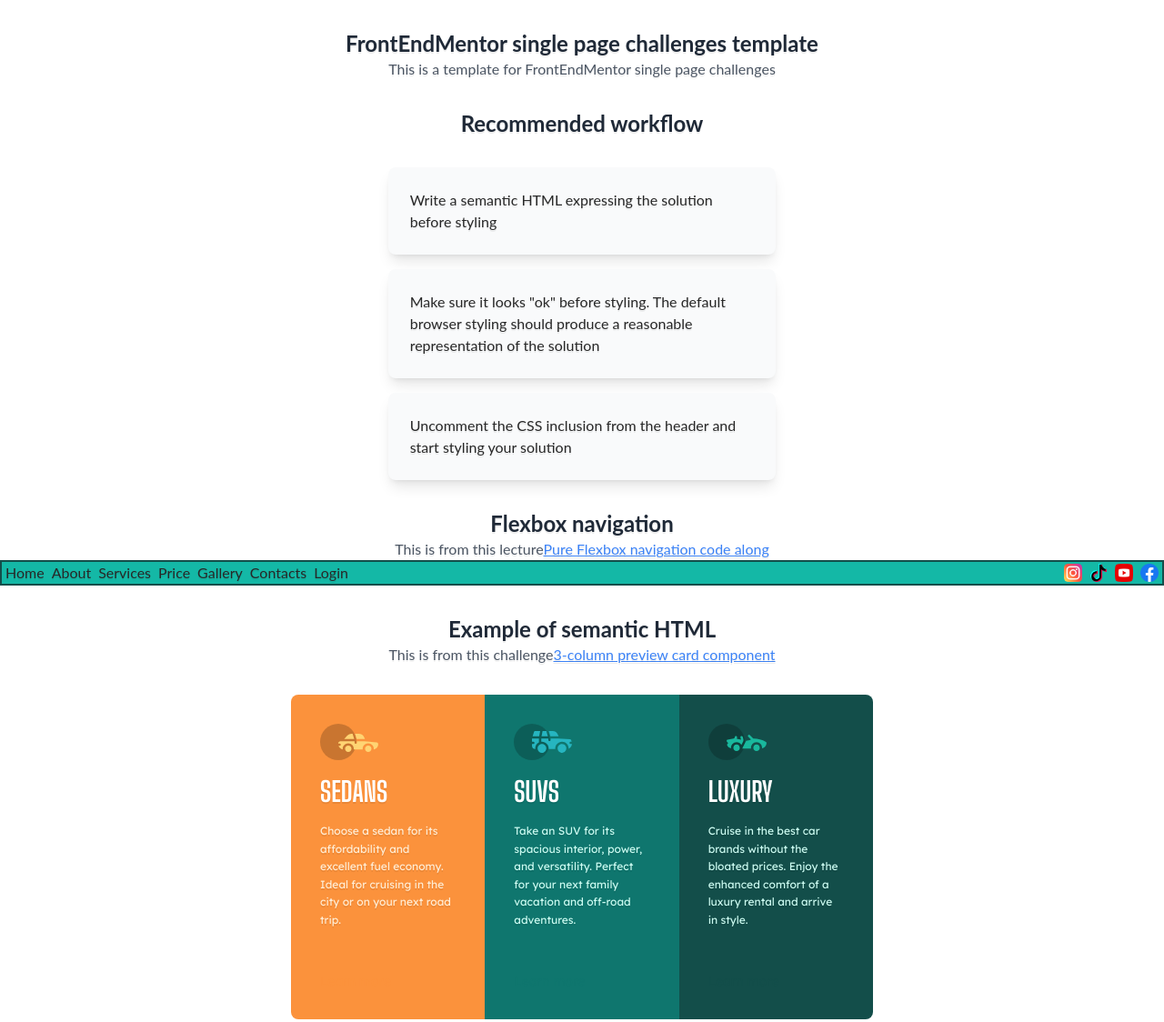
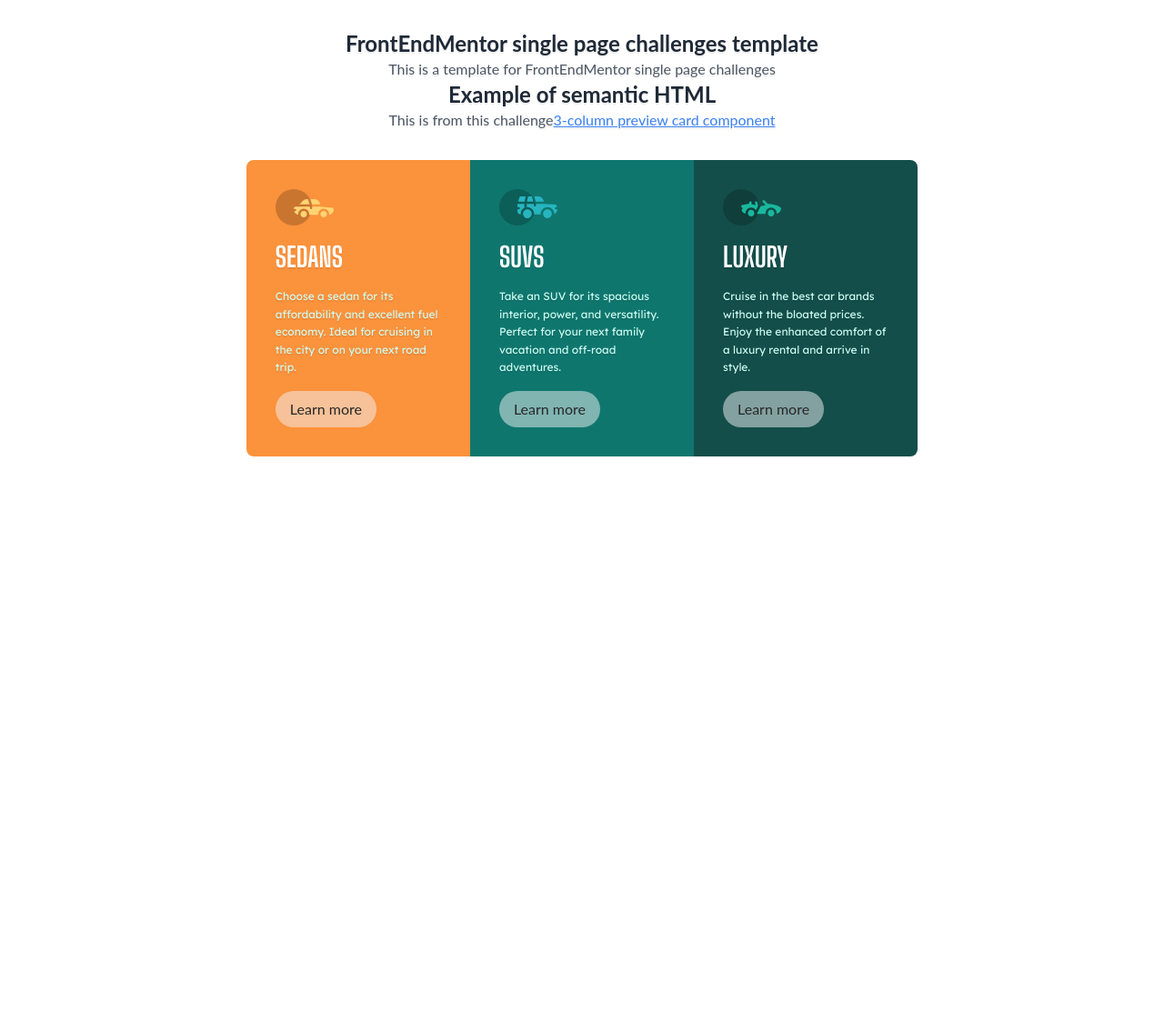
Before and after one commit to vitaly-andr/Frontend-mentor, a website built with Parcel: page fem-single-page-parcel-template/src/index.pug in a window 1280 px wide. Shown: the whole page at 91% size. After the commit the page ends 800 px from the top, so only its background shows below. Built offline with nearby package versions, Linux system fonts and the light colour scheme.

Commit message:
refactoring into css - wip 1

```diff
--- a/fem-single-page-parcel-template/src/index.pug
+++ b/fem-single-page-parcel-template/src/index.pug
@@ -17,82 +17,36 @@ html.antialiased.overflow-x-hidden(lang='en')
         article
             h1.text-2xl.font-bold.text-center.text-gray-800.mt-8 FrontEndMentor single page challenges template
             p.text-gray-600.text-center This is a template for FrontEndMentor single page challenges
-
             section
-                h2.text-2xl.font-bold.text-center.text-gray-800.mt-8 Recommended workflow
-                ol.flex.flex-col.flex-wrap.justify-center.gap-4.mt-8.items-center
-                    li(class="w-full md:w-1/3 p-6 bg-gray-50 rounded-lg shadow-lg") Write a semantic HTML expressing the solution before styling
-                    li(class="w-full md:w-1/3 p-6 bg-gray-50 rounded-lg shadow-lg") Make sure it looks "ok" before styling. The default browser styling should produce a reasonable representation of the solution
-                    li(class="w-full md:w-1/3 p-6 bg-gray-50  rounded-lg shadow-lg") Uncomment the CSS inclusion from the header and start styling your solution
-
-            section.w-full.mb-8.mt-8
-                h2.text-2xl.font-bold.text-center.text-gray-800 Flexbox navigation
-                p.text-gray-600.text-center
-                    | This is from this lecture
-                    a(href="https://courses.wesbos.com/account/access/65cee1d1504cc1ab951510a1/view/195970444" class="text-blue-500 underline hover:text-blue-700") Pure Flexbox navigation code along
-                nav(class="navlinks flex bg-teal-500 border-[2px] border-teal-900 justify-between flex-col items-center sm:flex-row")
-                    ul.pagesLinks.flex.flex-wrap.justify-evenly
-                        li.mx-1
-                            a(href='#') Home
-                        li.mx-1
-                            a(href='#') About
-                        li.mx-1
-                            a(href='#') Services
-                        li.mx-1
-                            a(href='#') Price
-                        li.mx-1
-                            a(href='#') Gallery
-                        li.mx-1
-                            a(href='#') Contacts
-                        li.mx-1
-                            a(href='#') Login
-                    ul.mediaIcons.flex.justify-end.items-center
-                        li.mediaIcon.mx-1
-                            div.max-w-5.min-w-4.flex-end.justify-content
-                                img(src='./assets/instagram.png' alt='instagram icon')
-                        li.mediaIcon.mx-1
-                            div.max-w-5.min-w-4.flex-end.justify-content
-                                img(src='./assets/tik-tok.png' alt='tik-tok icon')
-                        li.mediaIcon.mx-1
-                            div.max-w-5.min-w-4.flex-end.justify-content
-                                img(src='./assets/youtube.png' alt='youtube icon')
-                        li.mediaIcon.mx-1
-                            div.max-w-5.min-w-4.flex-end.justify-content
-                                img(src='./assets/facebook.png' alt='facebook icon')
-
-            section.w-full
                 h2.text-2xl.font-bold.text-center.text-gray-800 Example of semantic HTML
                 p.text-gray-600.text-center
                     | This is from this challenge
                     a(href="https://www.frontendmentor.io/challenges/3column-preview-card-component-pH92eAR2-" class="text-blue-500 underline hover:text-blue-700") 3-column preview card component
 
-                ul(class="flex flex-col mt-8 mb-8 justify-center items-center md:mx-auto md:max-w-[1440px] md:md:items-stretch md:flex-row")
-                    //- Sedans
-                    li(class="first:rounded-t-lg last:rounded-b-lg md:first:rounded-tr-none md:last:rounded-bl-none md:first:rounded-l-lg md:last:rounded-r-lg flex box-border min-w-[208px] w-1/2 md:w-1/6 flex-shrink-0 flex-grow-0 p-8 bg-orange-400")
-                        article.flex.flex-col.h-full.justify-between.items-start
-                            div.flex.flex-col.justify-start.w-100
-                                h2.mb-4.text-3xl.font-bold.text-left.text-white.uppercase.font-big-shoulder Sedans
-                                div(class="order-first")
-                                    img(src='./assets/icon-sedans.svg' alt='Sedans icon' class="mb-4")
-                                p.text-xs.leading-relaxed.text-orange-100.text-left.font-lexend.w-full.flex-shrink-0 Choose a sedan for its affordability and excellent fuel economy. Ideal for cruising in the city or on your next road trip.
-                            button.btn.whitespace-nowrap.font-lexend.mt-8.text-sm.text-orange-400 Learn more
+                ul(class="flex flex-col mt-8 mb-8 justify-center items-center md:mx-auto md:flex-row")
 
-                    //- SUVs
-                    li(class="first:rounded-t-lg last:rounded-b-lg md:first:rounded-tr-none md:last:rounded-bl-none md:first:rounded-l-lg md:last:rounded-r-lg flex box-border min-w-[208px] w-1/2 md:w-1/6 flex-shrink-0 flex-grow-0 p-8 bg-teal-700")
-                        article.flex.flex-col.h-full.justify-evenly.items-start
-                            div.flex.flex-col.justify-start
-                                h2.mb-4.text-3xl.font-bold.text-left.text-white.uppercase.font-big-shoulder SUVs
-                                div(class="order-first")
-                                    img(src='./assets/icon-suvs.svg' alt='SUVs icon').mb-4
-                                p.break-words.text-xs.leading-relaxed.text-teal-100.text-left.font-lexend.mb-4 Take an SUV for its spacious interior, power, and versatility. Perfect for your next family vacation and off-road adventures.
-                            button.shrink-1.btn.whitespace-nowrap.font-lexend.mt-8.text-sm.text-teal-700 Learn more
+                    li.__car_type(class="bg-orange-400")
+                        article
+                            section
+                                h2 Sedans
+                                img(src='./assets/icon-sedans.svg' alt='Sedans icon' class="mb-4")
+                                p.text-orange-100 Choose a sedan for its affordability and excellent fuel economy. Ideal for cruising in the city or on your next road trip.
+                            button Learn more
 
-                    //- Luxury
-                    li(class="first:rounded-t-lg last:rounded-b-lg md:first:rounded-tr-none md:last:rounded-bl-none md:first:rounded-l-lg md:last:rounded-r-lg flex box-border min-w-[208px] w-1/2 md:w-1/6 flex-shrink-0 flex-grow-0 p-8 bg-teal-900")
-                        article.flex.flex-col.h-full.justify-between.items-start
-                            div.flex.flex-col.justify-start
-                                h2.mb-4.text-3xl.font-bold.text-left.text-white.uppercase.font-big-shoulder Luxury
-                                div(class="order-first")
-                                    img(src='./assets/icon-luxury.svg' alt='Luxury icon').mb-4
-                                p.text-xs.leading-relaxed.text-teal-100.text-left.font-lexend Cruise in the best car brands without the bloated prices. Enjoy the enhanced comfort of a luxury rental and arrive in style.
-                            button.btn.whitespace-nowrap.font-lexend.mt-8.text-sm.text-teal-900 Learn more
+
+                    li.__car_type(class="bg-teal-700")
+                        article
+                            section
+                                h2 SUVs
+                                img(src='./assets/icon-suvs.svg' alt='SUVs icon').mb-4
+                                p.text-teal-100 Take an SUV for its spacious interior, power, and versatility. Perfect for your next family vacation and off-road adventures.
+                            button Learn more
+
+
+                    li.__car_type(class="bg-teal-900")
+                        article
+                            section
+                                h2 Luxury
+                                img(src='./assets/icon-luxury.svg' alt='Luxury icon').mb-4
+                                p.text-teal-100 Cruise in the best car brands without the bloated prices. Enjoy the enhanced comfort of a luxury rental and arrive in style.
+                            button Learn more
--- a/fem-single-page-parcel-template/src/styles/index.scss
+++ b/fem-single-page-parcel-template/src/styles/index.scss
@@ -10,13 +10,51 @@
 
 //Example component for buttons
 @layer components {
-//     .codepen {
-//       @apply
 
-//         ;
+    .__car_type {
+        @apply
+            flex
+            p-8
+            first:rounded-t-lg last:rounded-b-lg
+            md:first:rounded-tr-none md:last:rounded-bl-none
+            md:first:rounded-l-lg md:last:rounded-r-lg
+            ;
 
-//     }
-//
+        & > article {
+            @apply
+                flex flex-col h-full
+                justify-between items-start;
+
+            & > section {
+                @apply
+                    flex flex-col justify-start
+                ;
+
+                & > img {
+                    @apply w-16 order-first;
+                }
+
+                & > h2 {
+                    @apply
+                        mb-4 text-3xl font-bold text-left text-white
+                        uppercase font-big-shoulder
+                }
+
+                & > p {
+                  @apply
+                    max-w-[25ch]
+                    text-xs leading-relaxed
+                    text-teal-100 text-left font-lexend
+                    mb-4;
+                }
+            }
+
+            & > button {
+                @apply
+                px-4 py-2 rounded-full bg-gray-100/50 ;
+            }
+        }
+    }
 }
 
 .codepen {
```
